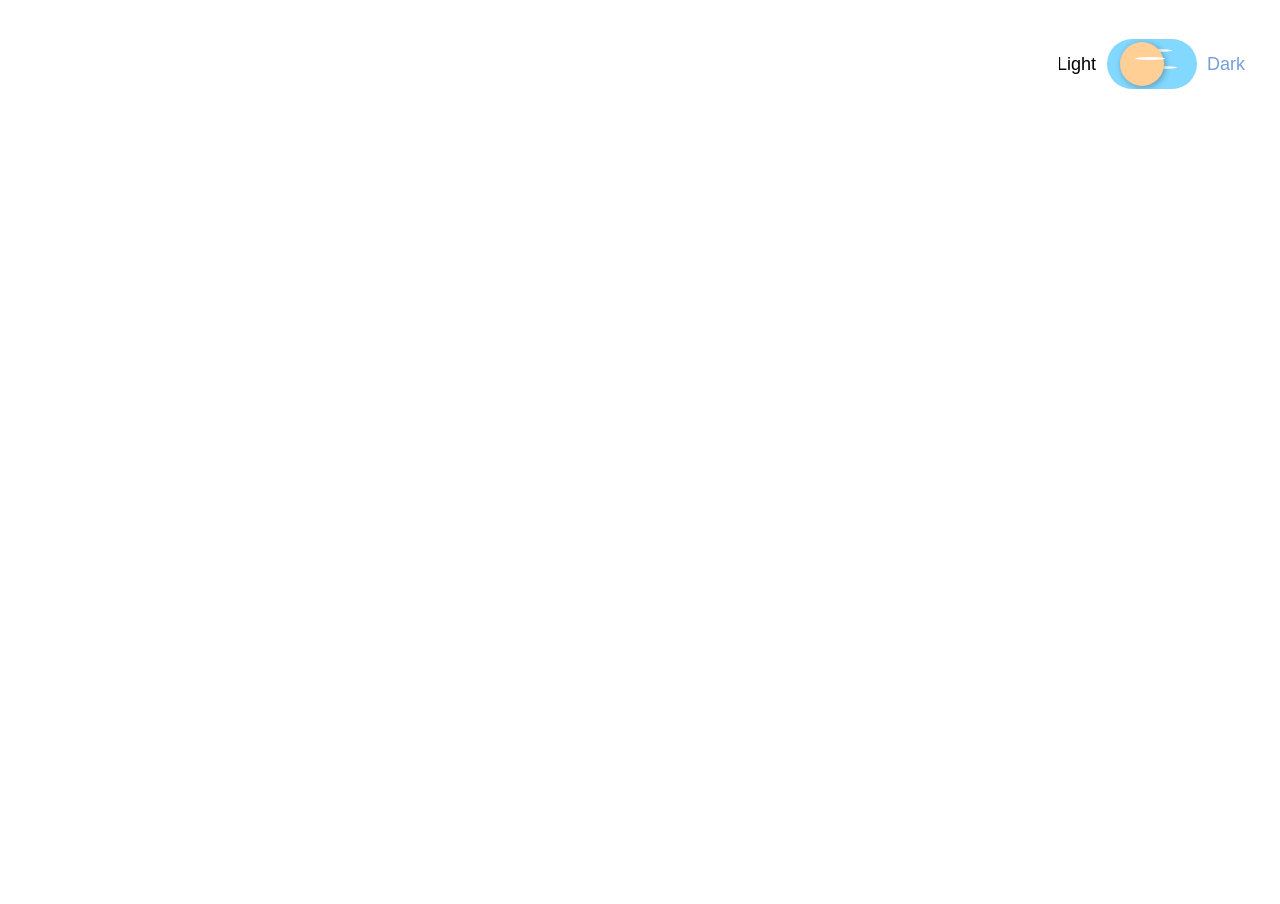
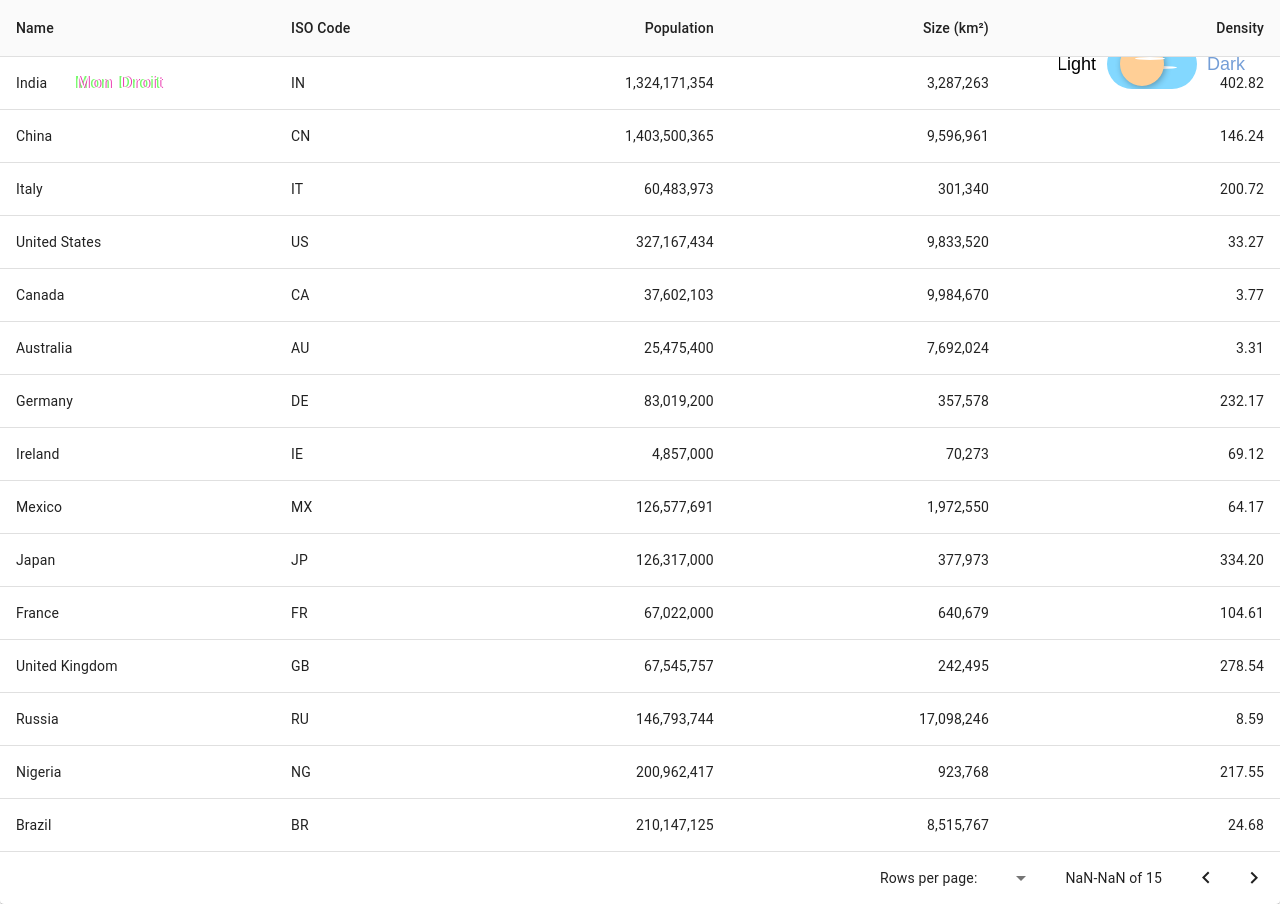
Before and after one commit to sagardesai90/mon-droit, a React (Create React App) app: page /table in a window 1280 px wide. Before the commit the page ends 800 px from the top, so only its background shows below. Built offline with nearby package versions, Linux system fonts and the light colour scheme; no server answers.

Commit message:
started work on TablePage

```diff
--- a/src/App.js
+++ b/src/App.js
@@ -10,6 +10,8 @@ import TextareaAutosize from "react-textarea-autosize";
 import HomePage from "./pages/HomePage";
 import CampaignPage from "./pages/CampaignPage";
 import Toggle from "./components/Toggle";
+import VirtualizedTable from "./components/VirtualizedTable";
+import TablePage from "./pages/TablePage";
 
 class App extends Component {
   constructor(props) {
@@ -63,6 +65,7 @@ class App extends Component {
             path="/campaign"
             component={() => <CampaignPage darkMode={this.state.darkMode} />}
           />
+          <Route path="/table" component={() => <TablePage />} />
         </div>
       </Router>
     );
--- /dev/null
+++ b/src/components/VirtualizedTable.js
@@ -0,0 +1,205 @@
+import React, { Component } from "react";
+import { makeStyles } from "@material-ui/core/styles";
+import Paper from "@material-ui/core/Paper";
+import Table from "@material-ui/core/Table";
+import TableBody from "@material-ui/core/TableBody";
+import TableCell from "@material-ui/core/TableCell";
+import TableContainer from "@material-ui/core/TableContainer";
+import TableHead from "@material-ui/core/TableHead";
+import TablePagination from "@material-ui/core/TablePagination";
+import TableRow from "@material-ui/core/TableRow";
+import _ from "lodash";
+
+const columns = [
+  { id: "name", label: "Name", minWidth: 170 },
+  { id: "code", label: "ISO\u00a0Code", minWidth: 100 },
+  {
+    id: "population",
+    label: "Population",
+    minWidth: 170,
+    align: "right",
+    format: (value) => value.toLocaleString("en-US"),
+  },
+  {
+    id: "size",
+    label: "Size\u00a0(km\u00b2)",
+    minWidth: 170,
+    align: "right",
+    format: (value) => value.toLocaleString("en-US"),
+  },
+  {
+    id: "density",
+    label: "Density",
+    minWidth: 170,
+    align: "right",
+    format: (value) => value.toFixed(2),
+  },
+];
+
+function createData(name, code, population, size) {
+  const density = population / size;
+  return { name, code, population, size, density };
+}
+
+const rows = [
+  createData("India", "IN", 1324171354, 3287263),
+  createData("China", "CN", 1403500365, 9596961),
+  createData("Italy", "IT", 60483973, 301340),
+  createData("United States", "US", 327167434, 9833520),
+  createData("Canada", "CA", 37602103, 9984670),
+  createData("Australia", "AU", 25475400, 7692024),
+  createData("Germany", "DE", 83019200, 357578),
+  createData("Ireland", "IE", 4857000, 70273),
+  createData("Mexico", "MX", 126577691, 1972550),
+  createData("Japan", "JP", 126317000, 377973),
+  createData("France", "FR", 67022000, 640679),
+  createData("United Kingdom", "GB", 67545757, 242495),
+  createData("Russia", "RU", 146793744, 17098246),
+  createData("Nigeria", "NG", 200962417, 923768),
+  createData("Brazil", "BR", 210147125, 8515767),
+];
+
+const useStyles = makeStyles({
+  root: {
+    width: "100%",
+  },
+  container: {
+    maxHeight: 440,
+  },
+});
+
+export default class StickyHeadTable extends Component {
+  constructor(props) {
+    super(props);
+    this.state = {
+      followerData: null,
+      order: null,
+      selected: {},
+      message: null,
+      onDate: null,
+    };
+    this.getData = this.getData.bind(this);
+    this.sortFollowers = this.sortFollowers.bind(this);
+    this.handleChange = this.handleChange.bind(this);
+  }
+
+  async getData() {
+    let followerData = await fetch("http://localhost:5000/followers", {
+      method: "GET",
+      cache: "no-cache",
+      headers: {
+        "Content-Type": "application/json",
+        "Access-Control-Allow-Origin": "*",
+      },
+    })
+      .then((res) =>
+        res.json().then((data) => {
+          this.setState({ followerData: data["followers"] });
+        })
+      )
+      .catch((error) => console.log(error, "error"));
+  }
+
+  sortFollowers() {
+    let followerList = this.state.followerData;
+    let descSorted = _.orderBy(followerList, "followers_count", "desc");
+    let ascSorted = _.orderBy(followerList, "followers_count", "asc");
+    let sortedObj = {};
+    if (this.state.order === "descending") {
+      for (let i = 0; i < descSorted.length; i++) {
+        sortedObj[descSorted[i]["handle"]] = descSorted[i];
+      }
+      this.setState({ followerData: sortedObj, order: "ascending" });
+      console.log("#1");
+    } else if (this.state.order === "ascending") {
+      for (let i = 0; i < ascSorted.length; i++) {
+        sortedObj[ascSorted[i]["handle"]] = ascSorted[i];
+      }
+      this.setState({ followerData: sortedObj, order: "descending" });
+      console.log("#2");
+    } else if (this.state.order === null) {
+      for (let i = 0; i < ascSorted.length; i++) {
+        sortedObj[ascSorted[i]["handle"]] = ascSorted[i];
+      }
+      this.setState({ followerData: sortedObj, order: "descending" });
+      console.log("#3");
+    }
+  }
+
+  handleChange(event) {
+    this.setState({ message: event.target.value });
+  }
+
+  componentDidMount() {
+    this.getData();
+  }
+  // const classes = useStyles();
+  // const [page, setPage] = React.useState(0);
+  // const [rowsPerPage, setRowsPerPage] = React.useState(10);
+
+  // const handleChangePage = (event, newPage) => {
+  //   setPage(newPage);
+  // };
+
+  // const handleChangeRowsPerPage = (event) => {
+  //   setRowsPerPage(+event.target.value);
+  //   setPage(0);
+  // };
+  render() {
+    return (
+      <Paper>
+        <TableContainer>
+          <Table stickyHeader aria-label="sticky table">
+            <TableHead>
+              <TableRow>
+                {columns.map((column) => (
+                  <TableCell
+                    key={column.id}
+                    align={column.align}
+                    style={{ minWidth: column.minWidth }}
+                  >
+                    {column.label}
+                  </TableCell>
+                ))}
+              </TableRow>
+            </TableHead>
+            <TableBody>
+              {rows
+                // .slice(page * rowsPerPage, page * rowsPerPage + rowsPerPage)
+                .map((row) => {
+                  return (
+                    <TableRow
+                      hover
+                      role="checkbox"
+                      tabIndex={-1}
+                      key={row.code}
+                    >
+                      {columns.map((column) => {
+                        const value = row[column.id];
+                        return (
+                          <TableCell key={column.id} align={column.align}>
+                            {column.format && typeof value === "number"
+                              ? column.format(value)
+                              : value}
+                          </TableCell>
+                        );
+                      })}
+                    </TableRow>
+                  );
+                })}
+            </TableBody>
+          </Table>
+        </TableContainer>
+        <TablePagination
+          // rowsPerPageOptions={[10, 25, 100]}
+          component="div"
+          count={rows.length}
+          // rowsPerPage={rowsPerPage}
+          // page={page}
+          // onChangePage={handleChangePage}
+          // onChangeRowsPerPage={handleChangeRowsPerPage}
+        />
+      </Paper>
+    );
+  }
+}
--- /dev/null
+++ b/src/pages/TablePage.js
@@ -0,0 +1,14 @@
+import React, { Component } from "react";
+import Logo from "../components/Logo";
+import VirtualizedTable from "../components/VirtualizedTable";
+
+export default class TablePage extends Component {
+  render() {
+    return (
+      <div>
+        <Logo />
+        <VirtualizedTable />
+      </div>
+    );
+  }
+}
```
